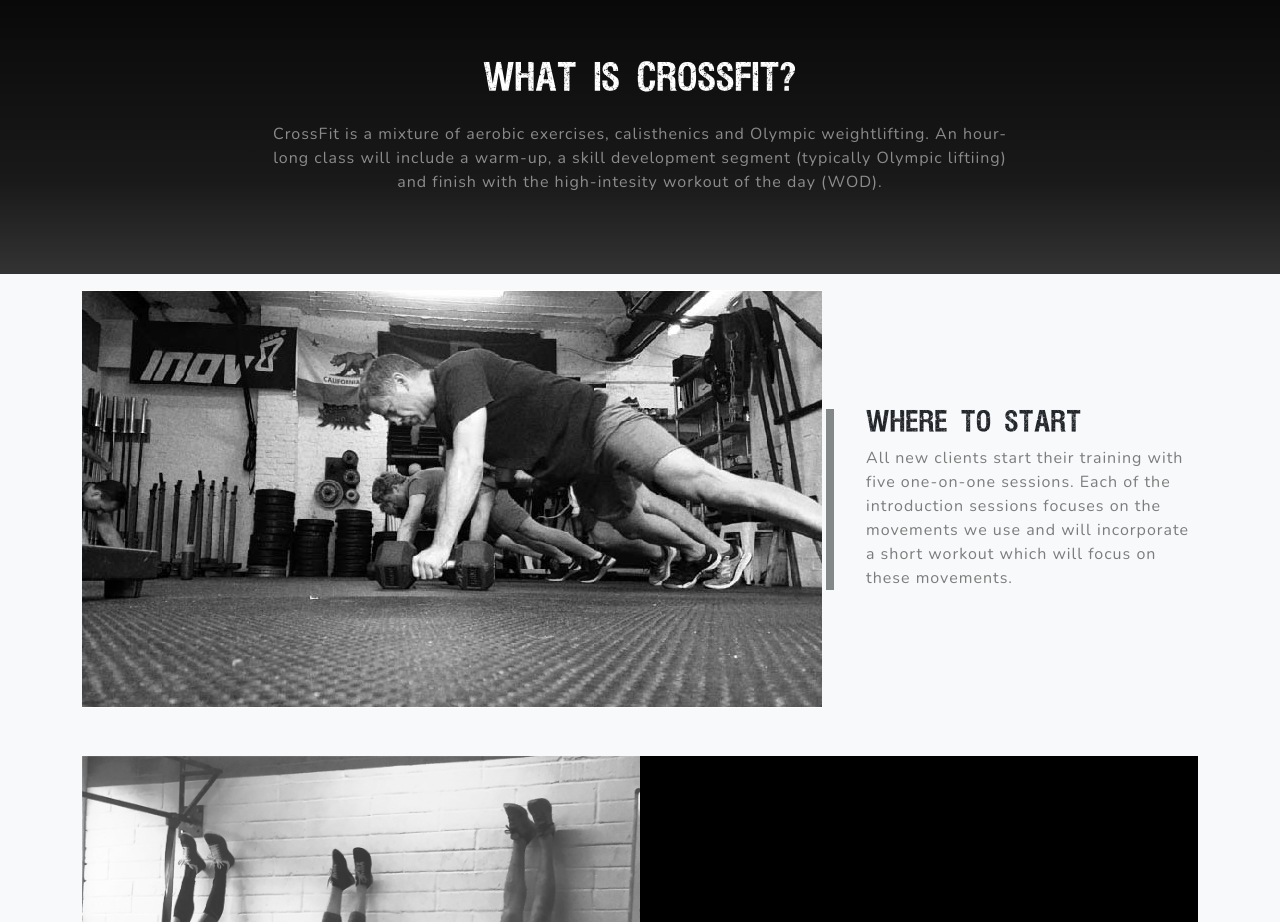
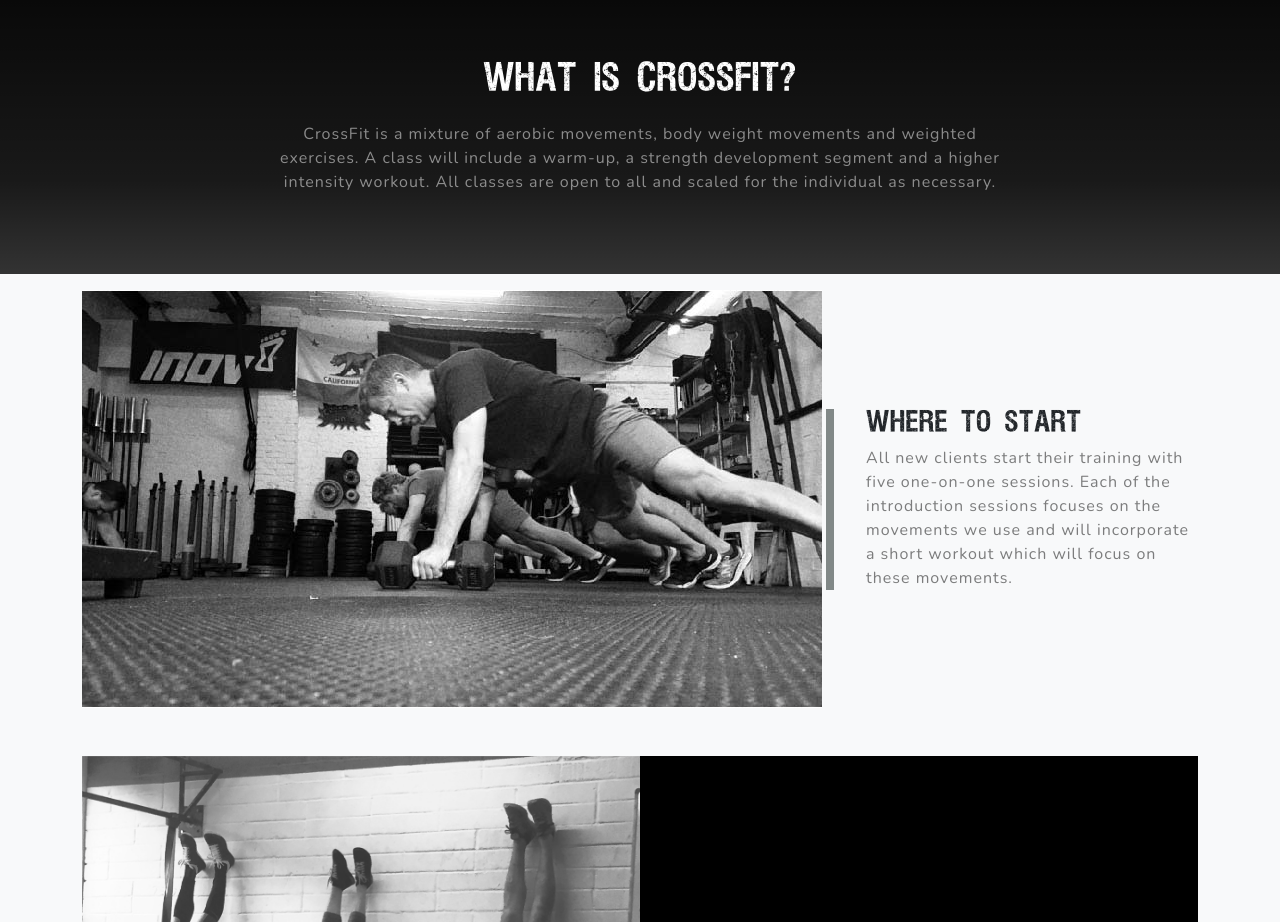
Before and after one commit to StevePilcher/CrossFit-Hove-Refresh, a plain HTML site: page index.html in a window 1280 px wide. Shown: the part 900-1822 px from the top of the page. Drawn offline with nearby package versions, Linux system fonts and the light colour scheme; a web font is replaced by a local one.

Commit message:
Update index.html

```diff
--- a/index.html
+++ b/index.html
@@ -89,10 +89,9 @@
           <div class="col-lg-8 mx-auto">
             <h2 class="text-white mb-4">What is CrossFit?</h2>
             <p class="text-white-50">
-              CrossFit is a mixture of aerobic exercises, calisthenics and
-              Olympic weightlifting. An hour-long class will include a warm-up,
-              a skill development segment (typically Olympic liftiing) and
-              finish with the high-intesity workout of the day (WOD).
+              CrossFit is a mixture of aerobic movements, body weight movements and weighted exercises.
+A class will include a warm-up, a strength development segment and a higher intensity workout.
+All classes are open to all and scaled for the individual as necessary.
             </p>
           </div>
         </div>
```
